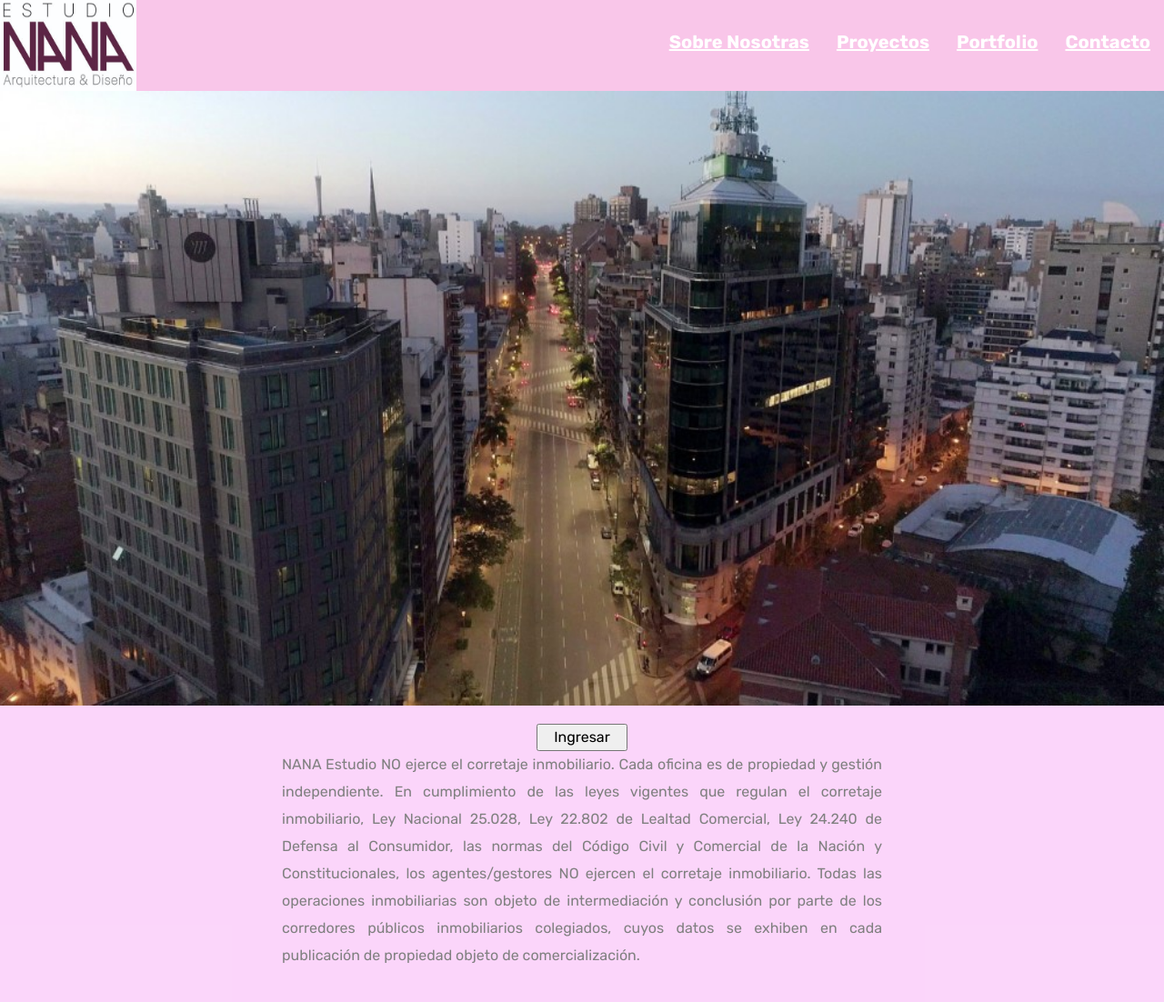
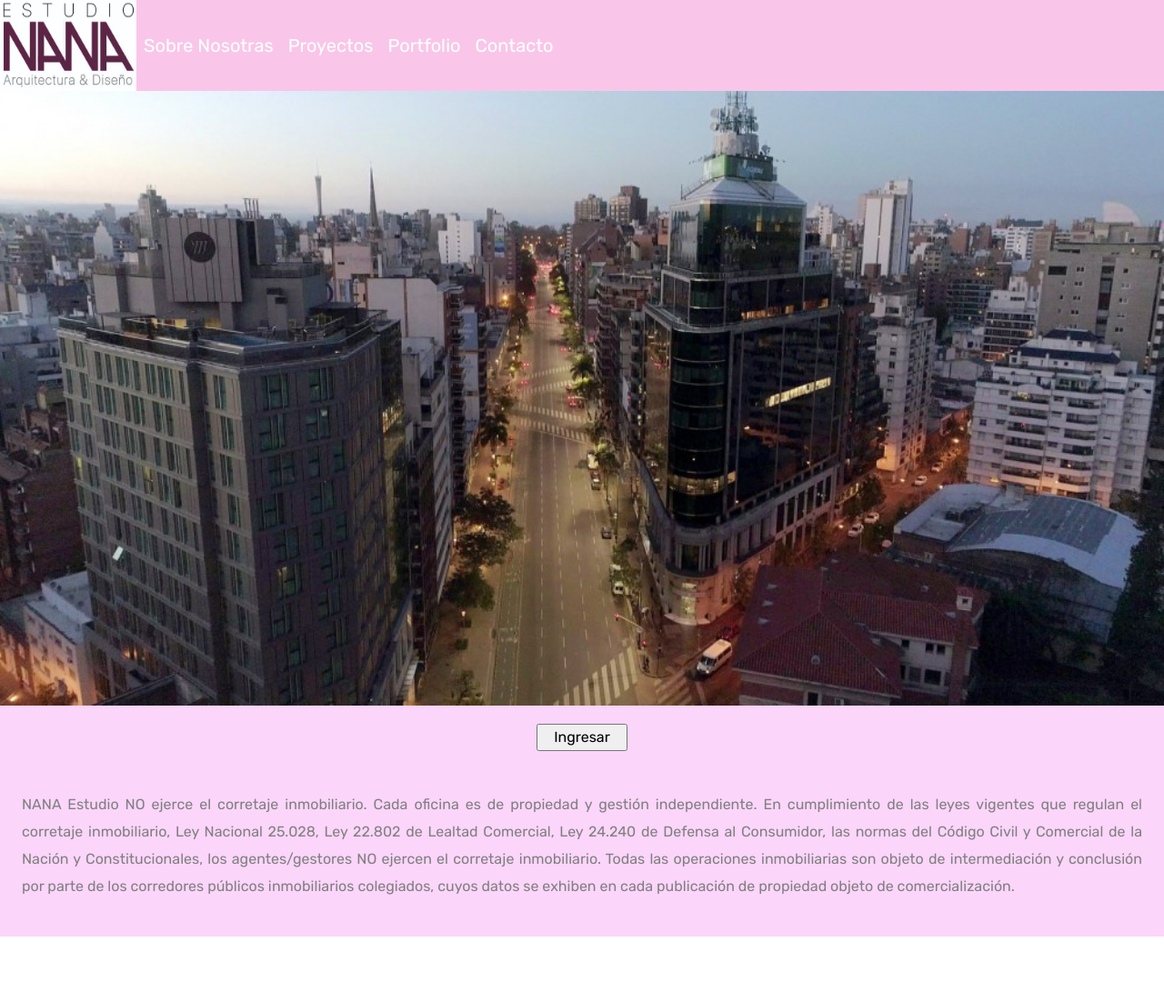
Before and after one commit to eze-garay/NANA, a plain HTML site: page index.html in a window 1280 px wide. Shown: the whole page at 91% size. After the commit the page ends 1030 px from the top, so only its background shows below. Drawn offline with nearby package versions, Linux system fonts and the light colour scheme; a web font is replaced by a local one.

Commit message:
agrege navbar , footer

```diff
--- a/index.html
+++ b/index.html
@@ -15,36 +15,49 @@
 
 <body>
     <header class="header">
-        <div class="head__content">
-            <h3>
-                <a class="head__content-title" href="./index.html"><img src="./assets/images/general/LOGO.jpeg" alt="logo" width="150px" height="100px"></a>
-            </h3>
-            <nav>
-                <ul class="head__content-navbar menu__desktop animate__pulse">
-                    <li><a href="./page/inicio.html">Sobre Nosotras</a></li>
-                    <li><a href="./page/Proyectos.html">Proyectos</a></li>
-                    <li><a href="./page/Portfolio.html">Portfolio</a></li>
-                    <li><a href="./page/Contacto.html">Contacto</a></li>
-                </ul>
-            </nav>
-        </div>
+        <nav class="navbar navbar-expand-lg  m-0 p-0">
+            <div class="conteiner d-flex">
+            <a class="navbar-brand m-0 p-0" href="./index.html"><img src="./assets/images/general/LOGO.jpeg" alt="Logo" width="150" height="100"></a>
+              <button class="navbar-toggler" type="button" data-bs-toggle="collapse" data-bs-target="#navbarNav" aria-controls="navbarNav" aria-expanded="false" aria-label="Toggle navigation">
+            <span class="navbar-toggler-icon"></span>
+              </button>
+              <div class="collapse navbar-collapse" id="navbarNav">
+                    <ul class="navbar-nav ">
+                        <li class="nav-item">
+                          <a class="nav-link Nav__Content" href="./page/inicio.html">Sobre Nosotras</a>
+                        </li>
+                        <li class="nav-item">
+                          <a class="nav-link Nav__Content" href="./page/Proyectos.html">Proyectos</a>
+                        </li>
+                        <li class="nav-item">
+                          <a class="nav-link Nav__Content" href="./page/Portfolio.html">Portfolio</a>
+                        </li>
+                        <li class="nav-item">
+                          <a class="nav-link Nav__Content" href="./page/Contacto.html">Contacto</a>
+                        </li>
+                      </ul>
+              </div>
+            </div>
+          </nav>
     </header>
 
     <main>
-        <section class="main__Inicio">
-                    <img src="./assets/images/general/Portada.web2.jpeg" alt="portada" width="100%">
+        <section>
+                    <img class="img-fluid" src="./assets/images/general/Portada.web2.jpeg" alt="portada" width="100%">
         </section>
     </main>
 
     <footer>
-        <div>
-                <form class="Footer__buttom-ingreso">
-                    <a href="./page/inicio.html">
-                        <input class="Footer__buttom" type="button" value="Ingresar">
-                    </a>
-                    <p class="Footer__buttom-description">NANA Estudio NO ejerce el corretaje inmobiliario. Cada oficina es de propiedad y gestión independiente. En cumplimiento de las leyes vigentes que regulan el corretaje inmobiliario, Ley Nacional 25.028, Ley 22.802 de Lealtad Comercial, Ley 24.240 de Defensa al Consumidor, las normas del Código Civil y Comercial de la Nación y Constitucionales, los agentes/gestores NO ejercen el corretaje inmobiliario. Todas las operaciones inmobiliarias son objeto de intermediación y conclusión por parte de los corredores públicos inmobiliarios colegiados, cuyos datos se exhiben en cada publicación de propiedad objeto de comercialización.</p>
+                <form class="row">
+                    <div class="Footer__buttom-ingreso">
+                        <a href="./page/inicio.html">
+                            <input class="Footer__buttom" type="button" value="Ingresar">
+                        </a>
+                    </div>
+                    <div class="Footer__buttom-description">
+                        <p class="p-4" >NANA Estudio NO ejerce el corretaje inmobiliario. Cada oficina es de propiedad y gestión independiente. En cumplimiento de las leyes vigentes que regulan el corretaje inmobiliario, Ley Nacional 25.028, Ley 22.802 de Lealtad Comercial, Ley 24.240 de Defensa al Consumidor, las normas del Código Civil y Comercial de la Nación y Constitucionales, los agentes/gestores NO ejercen el corretaje inmobiliario. Todas las operaciones inmobiliarias son objeto de intermediación y conclusión por parte de los corredores públicos inmobiliarios colegiados, cuyos datos se exhiben en cada publicación de propiedad objeto de comercialización.</p>
+                    </div>
                 </form>
-        </div>
     </footer>
 </body>
 </html>
--- a/style.css
+++ b/style.css
@@ -26,8 +26,9 @@ main {
 
 }
 footer {
+    height: auto;
     background-color: rgb(248, 186, 247, 60%);
-    font-family: "Rubik";
+
 }
 body {
     font-family: "Rubik";
@@ -35,39 +36,18 @@ body {
 .header {
     position: sticky;
     z-index: 1;
-    height: 100px;
     top: 0;
-
     background-color: rgb(240, 113, 200, 40%);
 
 }
 
 
+.Nav__Content {
+    font-size: 20px;
+    color: white;
 
-
-.head__content {
-
-    display: flex;
-
-    justify-content: space-between;
-
-    align-items: center;
-    font-size: 20px;
-}
-.head__content-title{
-    color: white;
-}
-.head__content-navbar {
-    display: flex;
 }
 
-.head__content-navbar a {
-    margin: 0 15px;
-
-    color: white;
-
-    font-weight: bold;
-}
 
 .scale-up-ver-top {
         -webkit-animation: scale-up-ver-top 0.4s cubic-bezier(0.390, 0.575, 0.565, 1.000) both;
@@ -261,53 +241,6 @@ grid-template-areas:
 
 
 
-.Footer__buttom-ingreso {
-
-    text-align: center;
-    max-width: 700px;
-    width: 100%;
-    padding: 20px 20px;
-    margin: 0 auto;
-
-}
-.Footer__buttom {
-    width: 100px;
-    height: 30px;
-}
-
-.Footer__buttom-description {
-
-    font-family: Rubik;
-
-    color: grey;
-
-    text-align: justify;
-
-    line-height: 30px;
-
-    font-weight: 500;
-
-}
-.Footer__redes {
-    opacity: 50%;
-    border-radius: 30px;
-    width: 100px;
-    height: 100px;
-    position: fixed;
-    bottom: 0;
-    right: 0;
-
-
-}
-
-
-
-
-
-
-
-
-
 
 
 
@@ -441,6 +374,53 @@ padding: 50px;
     font-size: 16px;
 
 }
+
+
+
+
+
+
+
+
+.Footer__buttom-ingreso {
+
+    text-align: center;
+    max-width: 700px;
+    width: 100%;
+    padding: 20px 20px;
+    margin: 0 auto;
+
+}
+.Footer__buttom {
+    width: 100px;
+    height: 30px;
+}
+
+.Footer__buttom-description {
+
+    font-family: Rubik;
+
+    color: grey;
+
+    text-align: justify;
+
+    line-height: 30px;
+
+    font-weight: 500;
+
+}
+.Footer__redes {
+    opacity: 50%;
+    border-radius: 30px;
+    width: 100px;
+    height: 100px;
+    position: fixed;
+    bottom: 0;
+    right: 0;
+
+
+}
+
 @media (max-width: 931px) {
     .main__Formulario-map {
         display: none;
```
